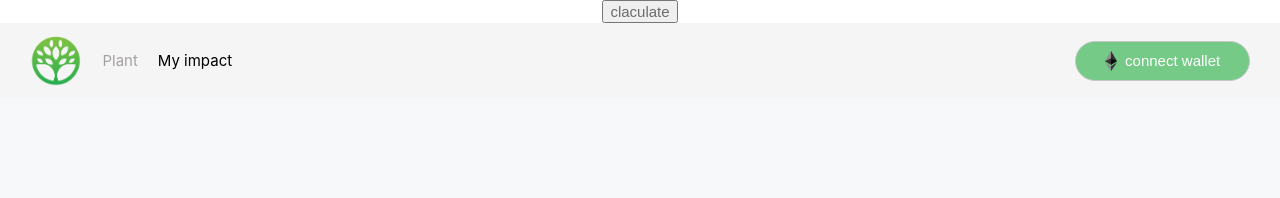
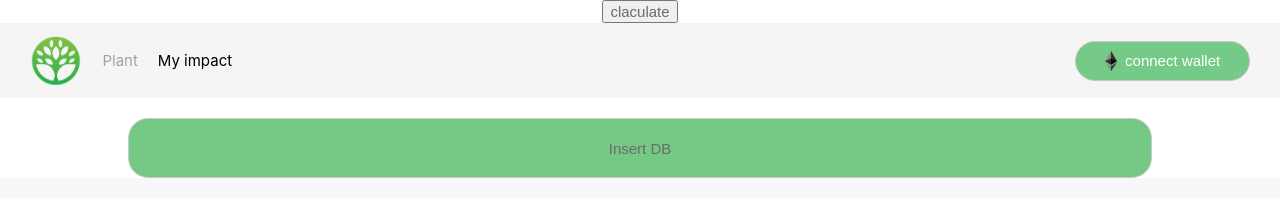
Before and after one commit to singularity-capital/NFTrees-app, a React (Create React App) app in the folder nftrees-app/: page / in a window 1280 px wide. Shown: the top 198 px of the page. Built offline with nearby package versions, Linux system fonts and the light colour scheme; no server answers.

Commit message:
start firebase db

```diff
--- a/nftrees-app/src/components/Plant.js
+++ b/nftrees-app/src/components/Plant.js
@@ -7,6 +7,7 @@ import Dropdown from 'react-dropdown';
 import dai from '../assets/dai_logo.png';
 import usdc from '../assets/usdc_logo.png';
 import usdt from '../assets/usdt_logo.png';
+import firebase from '../firebase';
 
 function Plant(props) {
     const[level, setLevel] = useState(1);
@@ -19,8 +20,21 @@ function Plant(props) {
         checkApproval();
     },[totalCost]);
 
-    function displayButton(){
-        if(isApproved === false){
+    function insertDB() {
+        var database = firebase.database().ref('transactions');
+        database.push().set({
+            date: '0xBB379331De54A7c0a4b2bfF5A54A14cdba7E9E6d',
+            wallet: '0xBB379331De54A7c0a4b2bfF5A54A14cdba7E9E6d',
+            amount: '100',
+            currency: 'DAI',
+            carbon_credits: '10',
+            trees_planted: '10'
+        });
+        console.log("DB INSERT");
+    }
+
+    function displayButton() {
+        if(isApproved === false) {
             return(
                 <button className = 'plantButton' onClick = {approve}>
                     <p> APPROVE </p>
@@ -35,13 +49,13 @@ function Plant(props) {
         }
     }
 
-    function displayNFTree(){
+    function displayNFTree() {
         return(
             <img src = {card} height = {560} width = {400}/>
         )
     }
 
-    function displayLevel(){
+    function displayLevel() {
         return(
             'NFTree level ' + String(level)
         )
@@ -101,6 +115,7 @@ function Plant(props) {
     }
 
     const buyNFTree = async () => {
+
         let numCredits = totalCost / 10;
         props.buyNFTree(numCredits, totalCost, coin);
     }
@@ -114,6 +129,9 @@ function Plant(props) {
 
   return (
     <div className = "Plant">
+        <button className = 'plantButton' onClick = {insertDB}>
+            <p> Insert DB </p>
+        </button>
         <div className = 'plantContainer'>
             <div className = 'plantGrid'>
                 <div className = 'plantLeft'>
```
Also changed, not shown: nftrees-app/src/components/database.js (deleted, +0 -15 lines), 2 other files (tests, documents, lock files or other folders).
